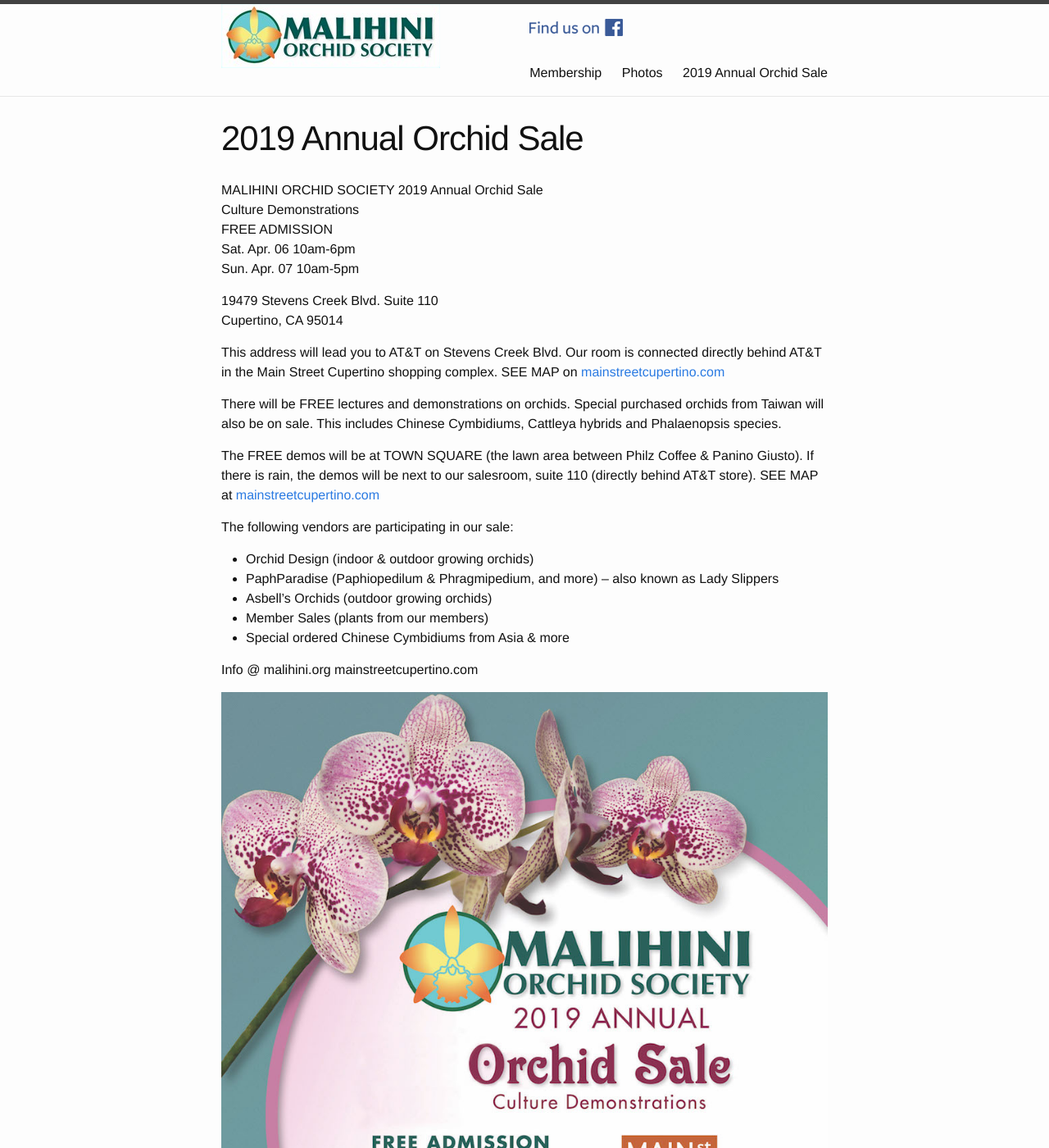
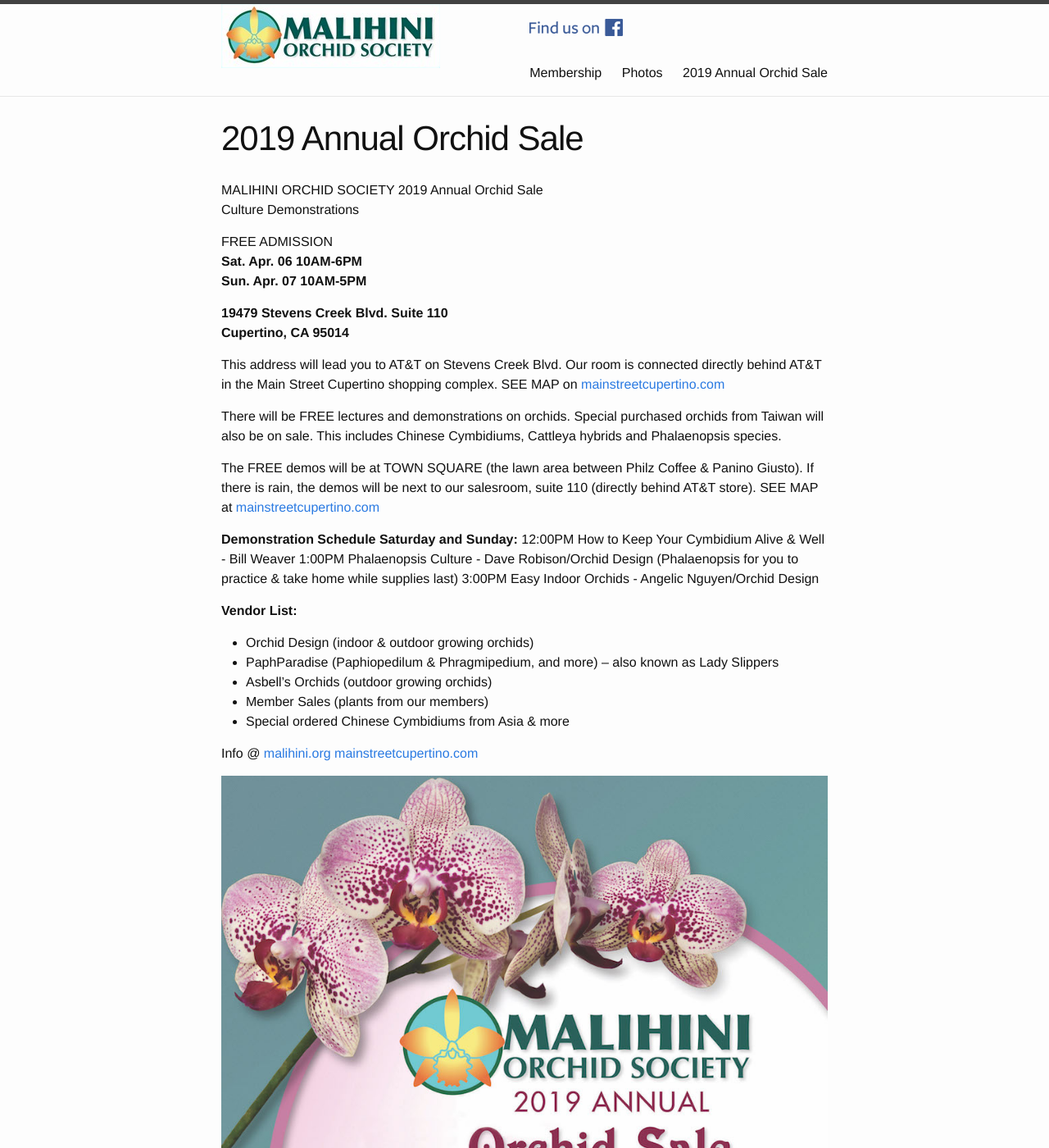
Before and after one commit to malihini/malihini.github.io, a Jekyll site: the page built from sale.md, in a window 1280 px wide and 1400 px high. Shown: the whole window at 82% size. Built offline with Jekyll 4.4.1, drawn with Linux system fonts in a browser that asks for light colours.

Commit message:
Added some formatting

```diff
--- a/sale.md
+++ b/sale.md
@@ -6,12 +6,13 @@
 
 MALIHINI ORCHID SOCIETY 2019 Annual Orchid Sale<br>
 Culture Demonstrations<br>
+
 FREE ADMISSION<br>
-Sat. Apr. 06 10am-6pm<br>
-Sun. Apr. 07 10am-5pm
+**Sat. Apr. 06 10AM-6PM<br>
+Sun. Apr. 07 10AM-5PM**
 
-19479 Stevens Creek Blvd. Suite 110<br>
-Cupertino, CA  95014
+**19479 Stevens Creek Blvd. Suite 110<br>
+Cupertino, CA  95014**
 
 This address will lead you to AT&T on Stevens Creek Blvd.  Our room is connected directly behind AT&T in the Main Street Cupertino shopping complex.    SEE MAP on [mainstreetcupertino.com](http://mainstreetcupertino.com/directory/)
 
@@ -22,15 +23,20 @@
 
 The FREE demos will be at TOWN SQUARE (the lawn area between Philz Coffee & Panino Giusto).  If there is rain, the demos will be next to our salesroom, suite 110 (directly behind AT&T store).  SEE MAP at [mainstreetcupertino.com](http://mainstreetcupertino.com/directory/)
 
-The following vendors are participating in our sale:
+**Demonstration Schedule Saturday and Sunday:**
+12:00PM How to Keep Your Cymbidium Alive & Well - Bill Weaver
+1:00PM  Phalaenopsis Culture - Dave Robison/Orchid Design
+	            (Phalaenopsis for you to practice & take home while supplies last)
+3:00PM  Easy Indoor Orchids - Angelic Nguyen/Orchid Design
 
+**Vendor List:**
 * Orchid Design (indoor & outdoor growing orchids)
 * PaphParadise (Paphiopedilum & Phragmipedium, and more) – also known as Lady Slippers
 * Asbell’s Orchids (outdoor growing orchids)
 * Member Sales (plants from our members)
 * Special ordered Chinese Cymbidiums from Asia & more
 
-Info @ malihini.org
-mainstreetcupertino.com
+Info @ [malihini.org](http://malihini.org)
+[mainstreetcupertino.com](http://mainstreetcupertino.com/directory/)
 
 <img src="/img/MOS-2019_Poster.jpg">
```
